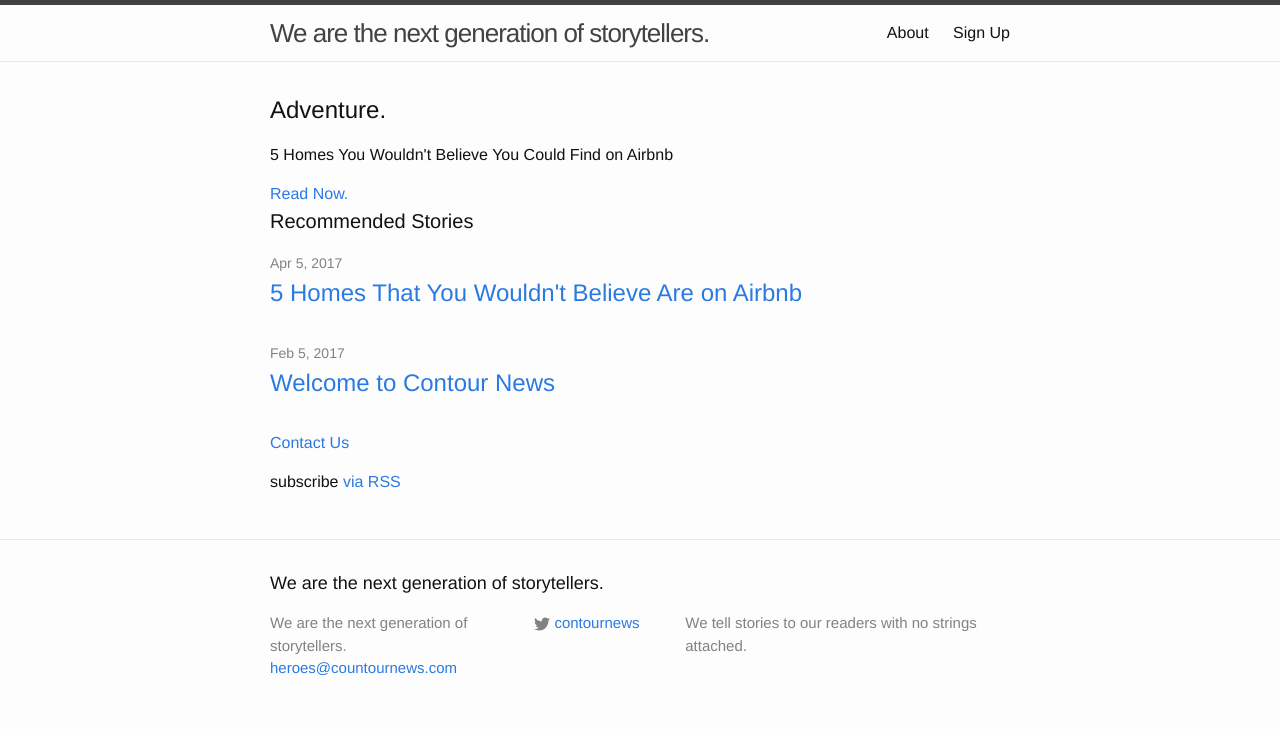
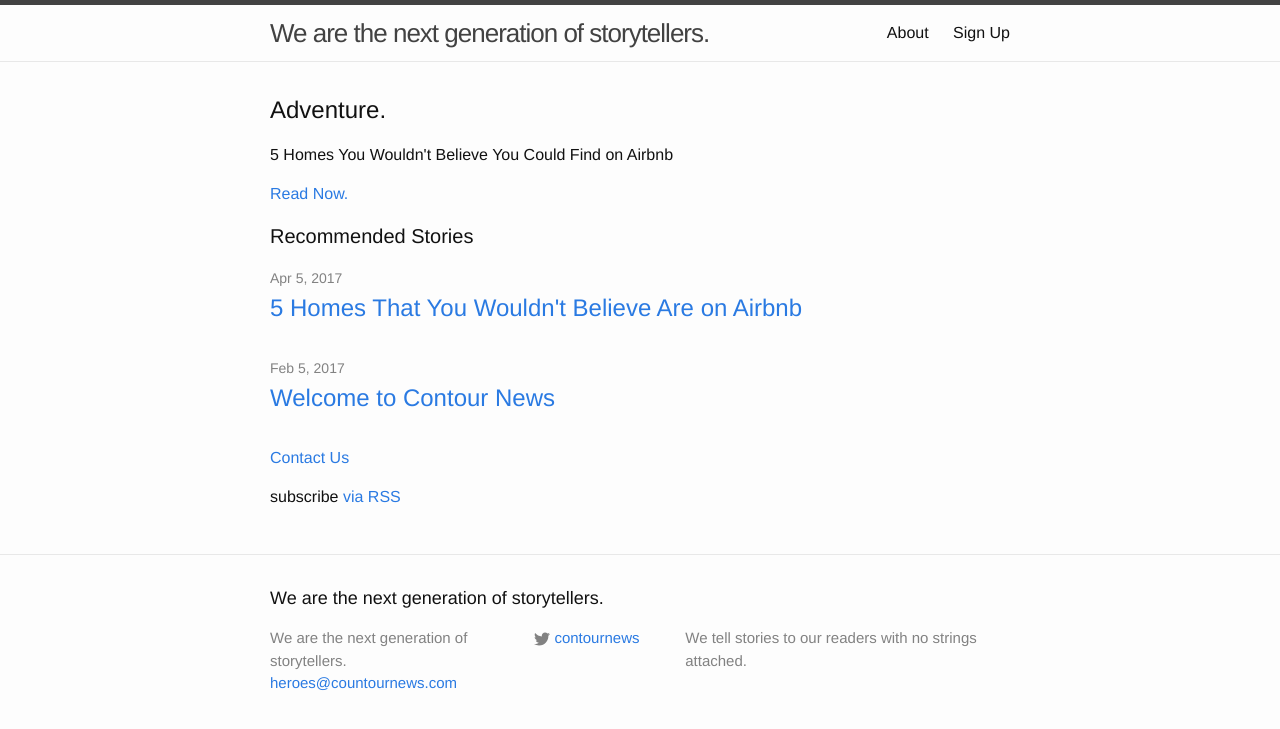
Before and after one commit to lawrencehan94/lawrencehan94.github.io, a Jekyll site: the page built from index.html, in a window 1280 px wide. Shown: the top 729 px of the page. Built offline with Jekyll 4.4.1, drawn with Linux system fonts in a browser that asks for light colours.

Commit message:
Update index.html

```diff
--- a/index.html
+++ b/index.html
@@ -7,7 +7,7 @@ layout: default
     <p>5 Homes You Wouldn't Believe You Could Find on Airbnb</p>
   <a href="#">Read Now.</a>
 
-  <br/>
+  <p>
 
 </div>
   <div class="home">
```
